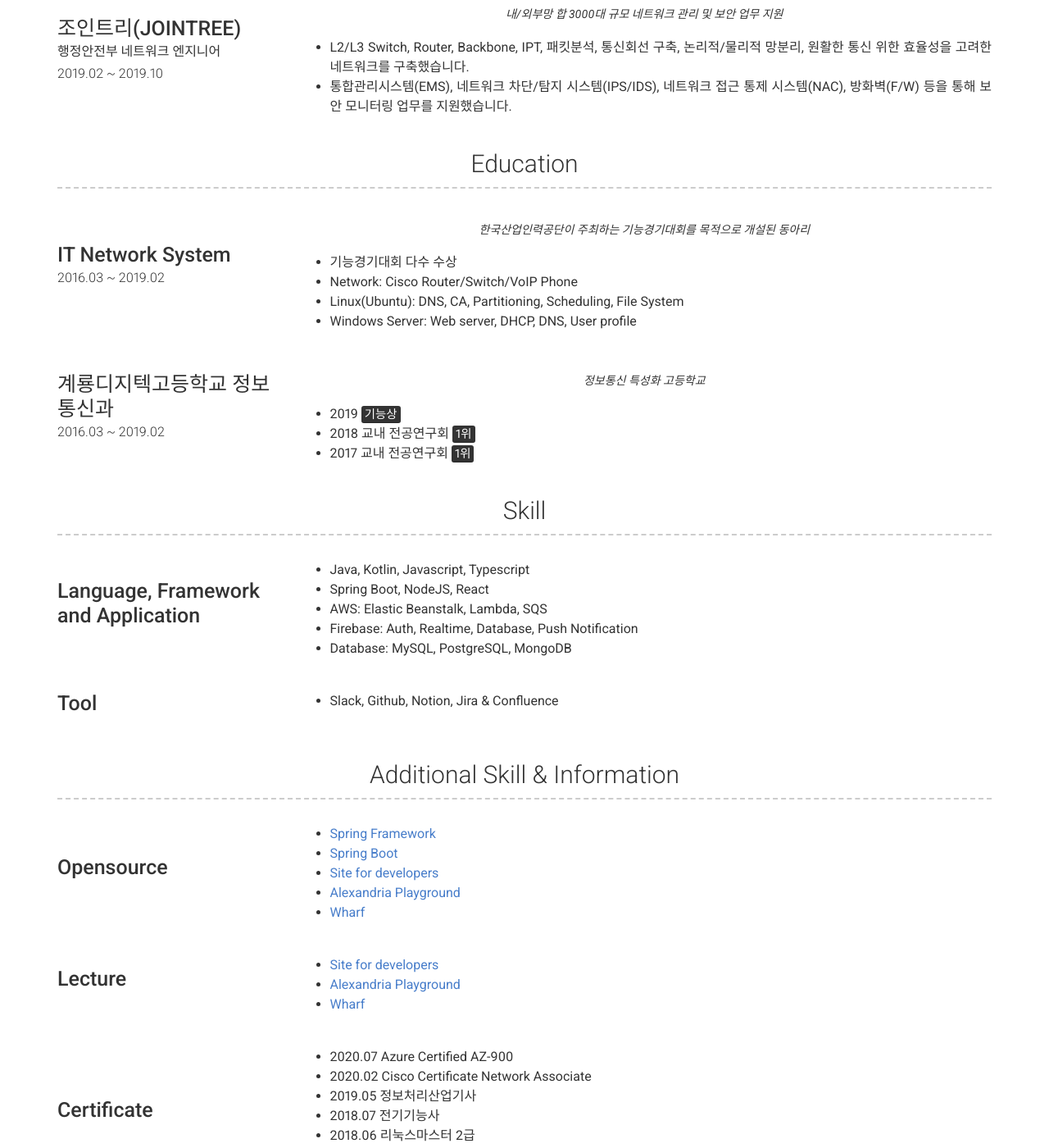
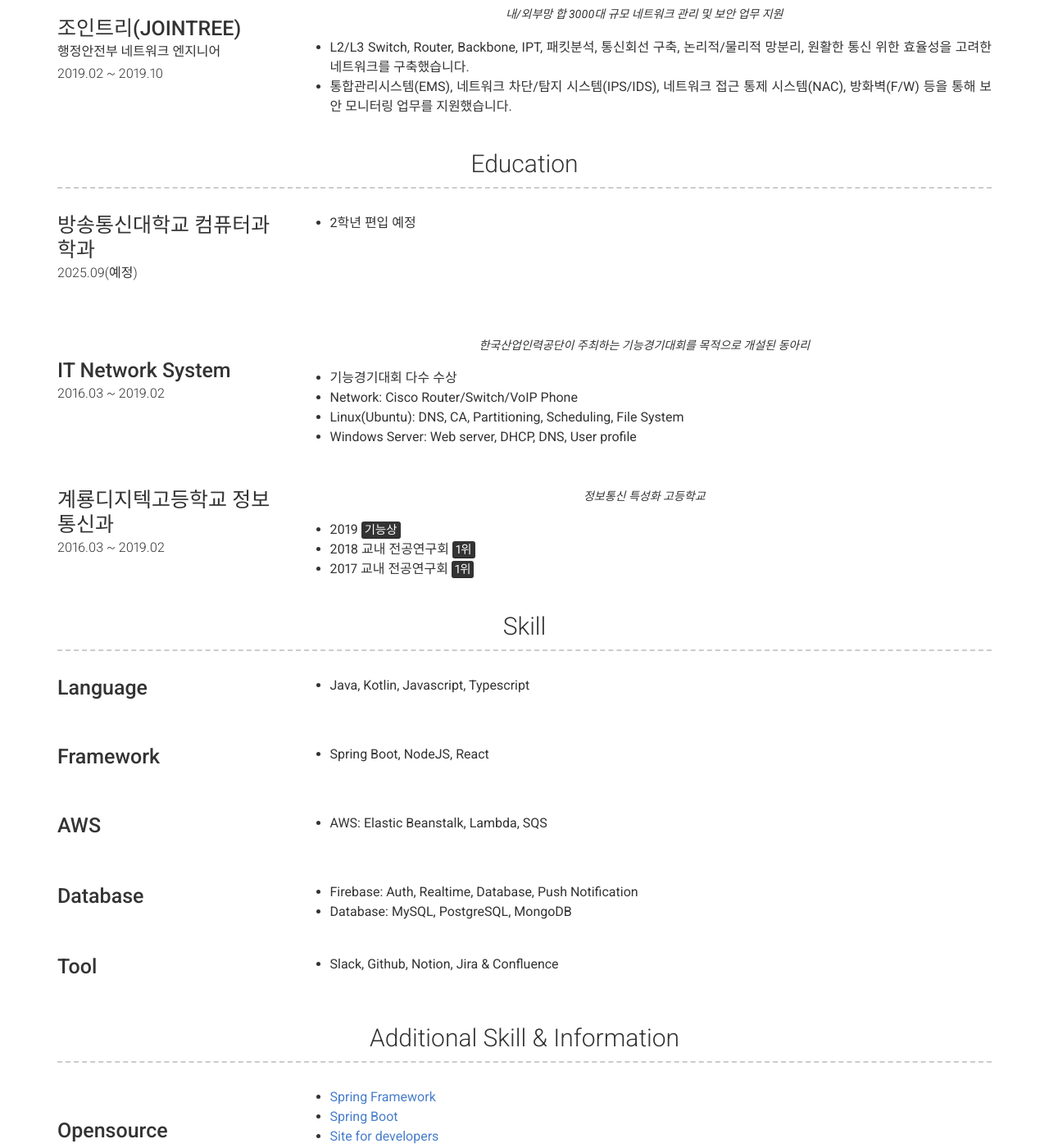
Before and after one commit to currenjin/resume, a Jekyll site: the page built from index.md, in a window 1280 px wide and 1400 px high, scrolled down 1545 px. Shown: the whole window at 82% size. Built offline with Jekyll 4.4.1, drawn with Linux system fonts in a browser that asks for light colours; nearby versions of some CDN libraries.

Commit message:
docs: update

```diff
--- a/_config.yml
+++ b/_config.yml
@@ -122,6 +122,11 @@ content:
     layout: list
     content:
       - layout: left
+        title: 방송통신대학교 컴퓨터과학과
+        caption: 2025.09(예정)
+        description: |
+          - 2학년 편입 예정
+      - layout: left
         title: IT Network System
         caption: 2016.03 ~ 2019.02
         quote: >
@@ -143,12 +148,21 @@ content:
   - title: Skill
     layout: list
     content:
-      - title: Language, Framework and Application
+      - title: Language
         layout: left
         description: |
           - Java, Kotlin, Javascript, Typescript
+      - title: Framework
+        layout: left
+        description: |
           - Spring Boot, NodeJS, React
+      - title: AWS
+        layout: left
+        description: |
           - AWS: Elastic Beanstalk, Lambda, SQS
+      - title: Database
+        layout: left
+        description: |
           - Firebase: Auth, Realtime, Database, Push Notification
           - Database: MySQL, PostgreSQL, MongoDB
       - title: Tool
```
